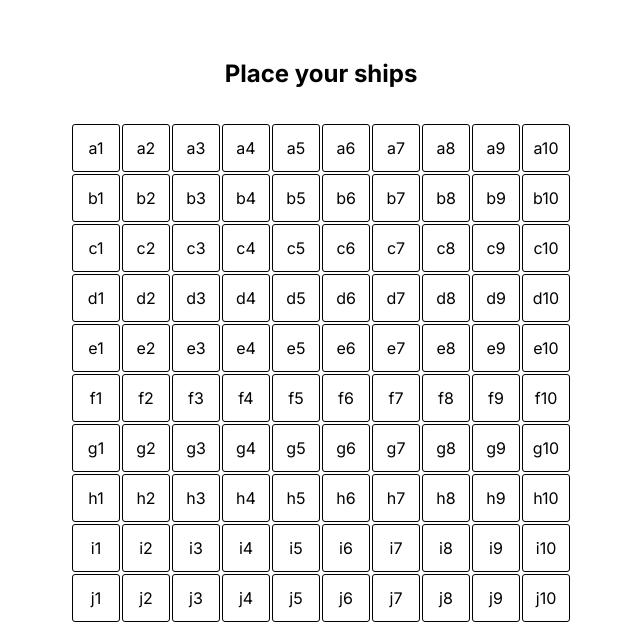
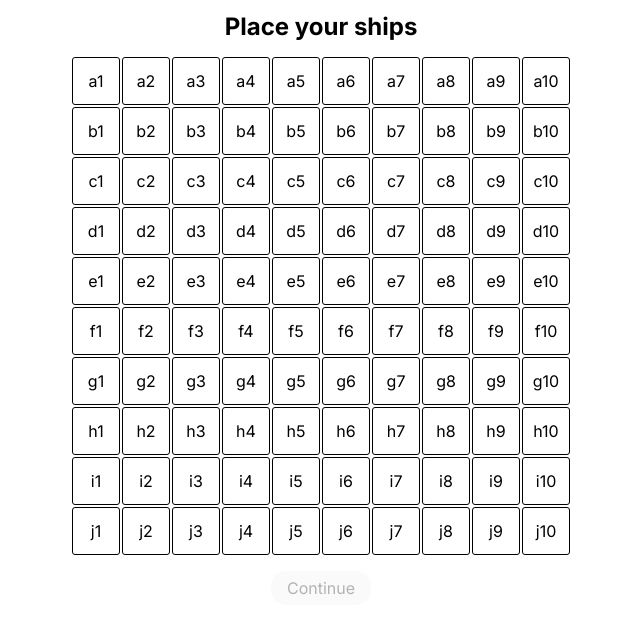
Before and after one commit to shravzzv/ODIN-Battleship-project, a website built with webpack: page dist/index.html in a window 1280 px wide. Both pictures are taken after typing "Sample" into the empty fields and a click on the input "start game". Shown: the part 119-754 px from the top of the page, without its empty margins (319-959 px from the left). Built offline with nearby package versions, Linux system fonts and the light colour scheme; a web font is replaced by a local one.

Commit message:
styles: Adjust header title margin

```diff
--- a/src/components/ShipsPlacingScreen.js
+++ b/src/components/ShipsPlacingScreen.js
@@ -11,6 +11,7 @@ const ShipsPlacingScreen = () => {
 
   const heading = document.createElement('h2')
   heading.textContent = 'Place your ships'
+  heading.className = 'heading'
   element.appendChild(heading)
 
   element.appendChild(Board())
--- a/src/main.css
+++ b/src/main.css
@@ -201,6 +201,10 @@ input[type='submit'] {
   gap: 1em;
 }
 
+.shipsPlacingScreen .heading {
+  margin: 0;
+}
+
 .shipsPlacingScreen .cell:hover {
   box-shadow: rgb(43, 255, 0) 0px 30px 60px -12px inset,
     rgb(94, 255, 0) 0px 18px 36px -18px inset;
@@ -225,6 +229,7 @@ input[type='submit'] {
   /* HEADER COMPONENT */
   .header .title {
     font-size: var(--heading-font-size);
+    margin-bottom: 0.25em;
   }
 
   /* BOARD COMPONENT */
```
Also changed, not shown: dist/main.js.
